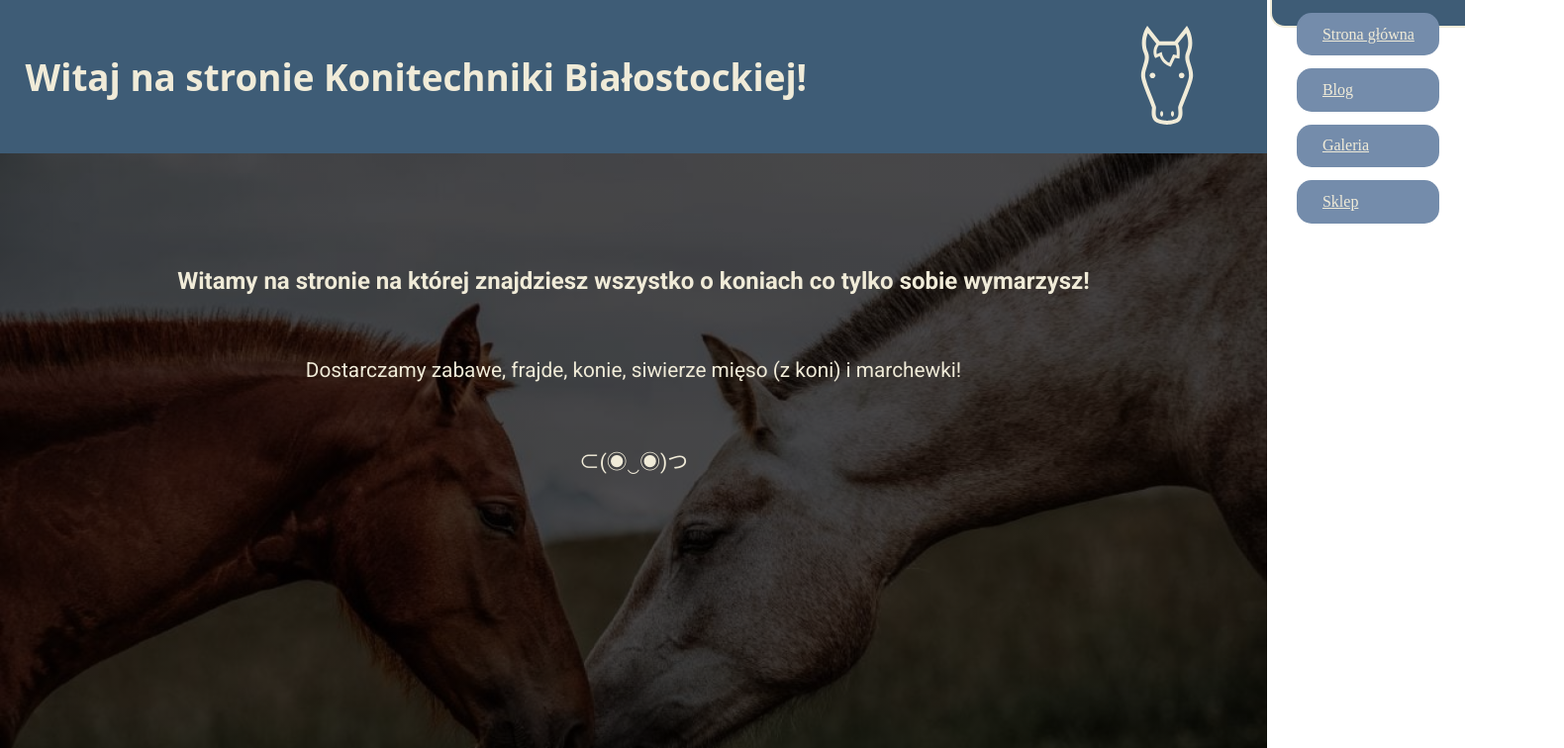
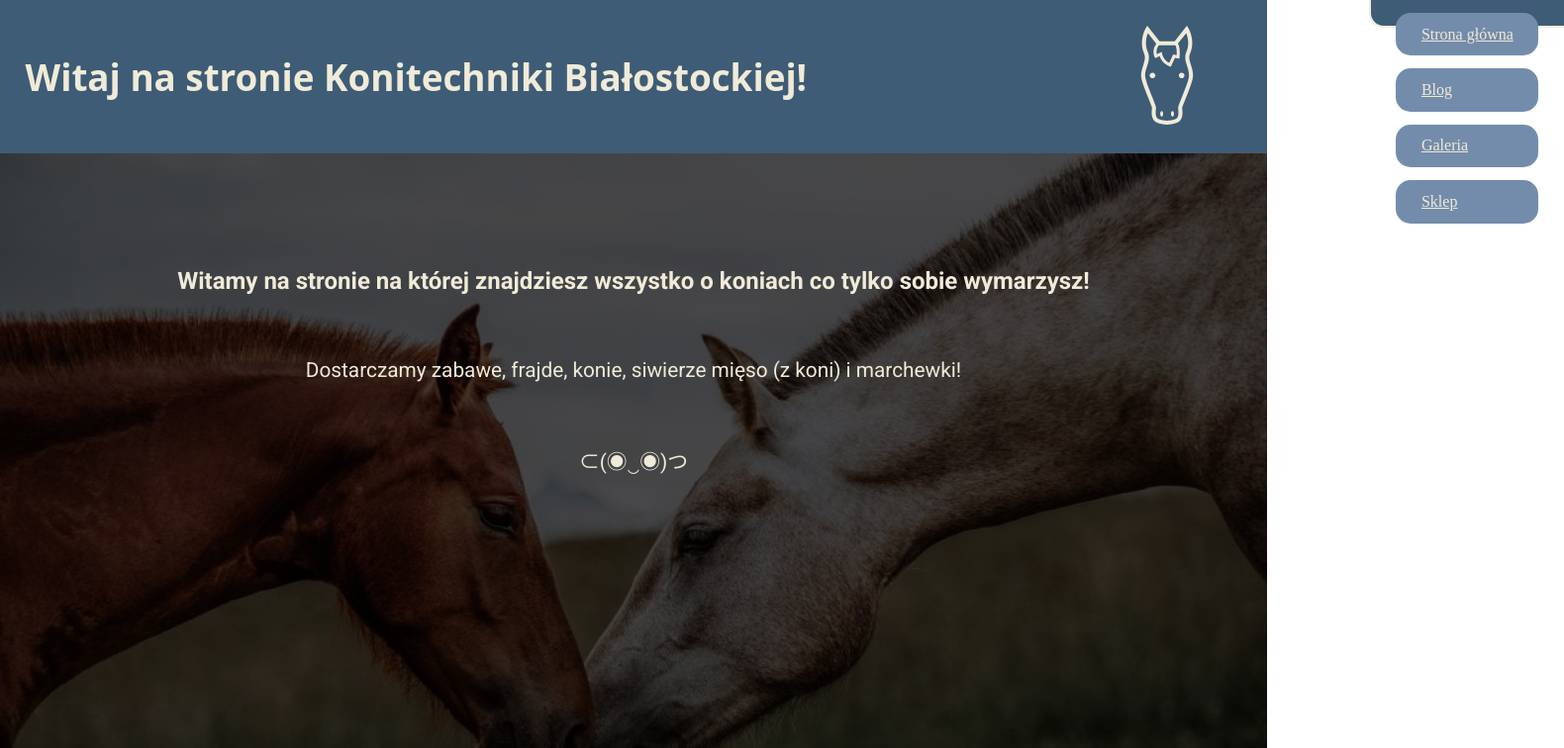
Before and after one commit to MichalPlatosz1/Konitechnika, a plain HTML site: page index/index.html in a window 1280 px wide. Shown: the top 756 px of the page at 99% size, 1580 px wide, since content can reach past the window. Drawn offline with Linux system fonts and the light colour scheme; a web font is replaced by a local one.

Commit message:
zmiana css

```diff
--- a/index/main.css
+++ b/index/main.css
@@ -45,7 +45,7 @@
     padding: 1vw 2vw;
     background-color: #3E5C76;
     transition: 200ms ease-in-out;
-    transform: translatex(200px);
+    transform: translatex(300px);
     display: flex;
     flex-direction: column;
     border-bottom-left-radius: 15px;
```
